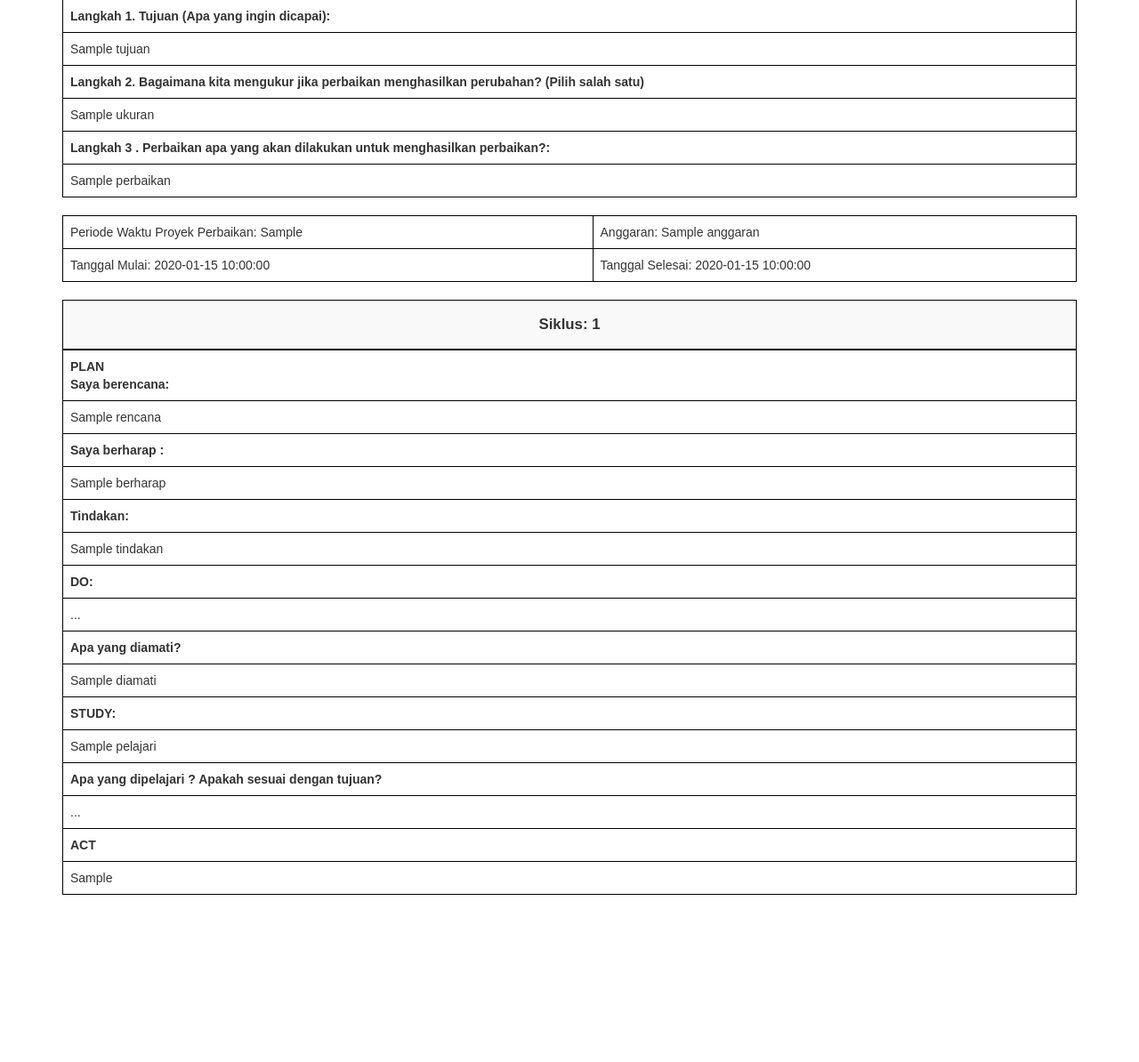
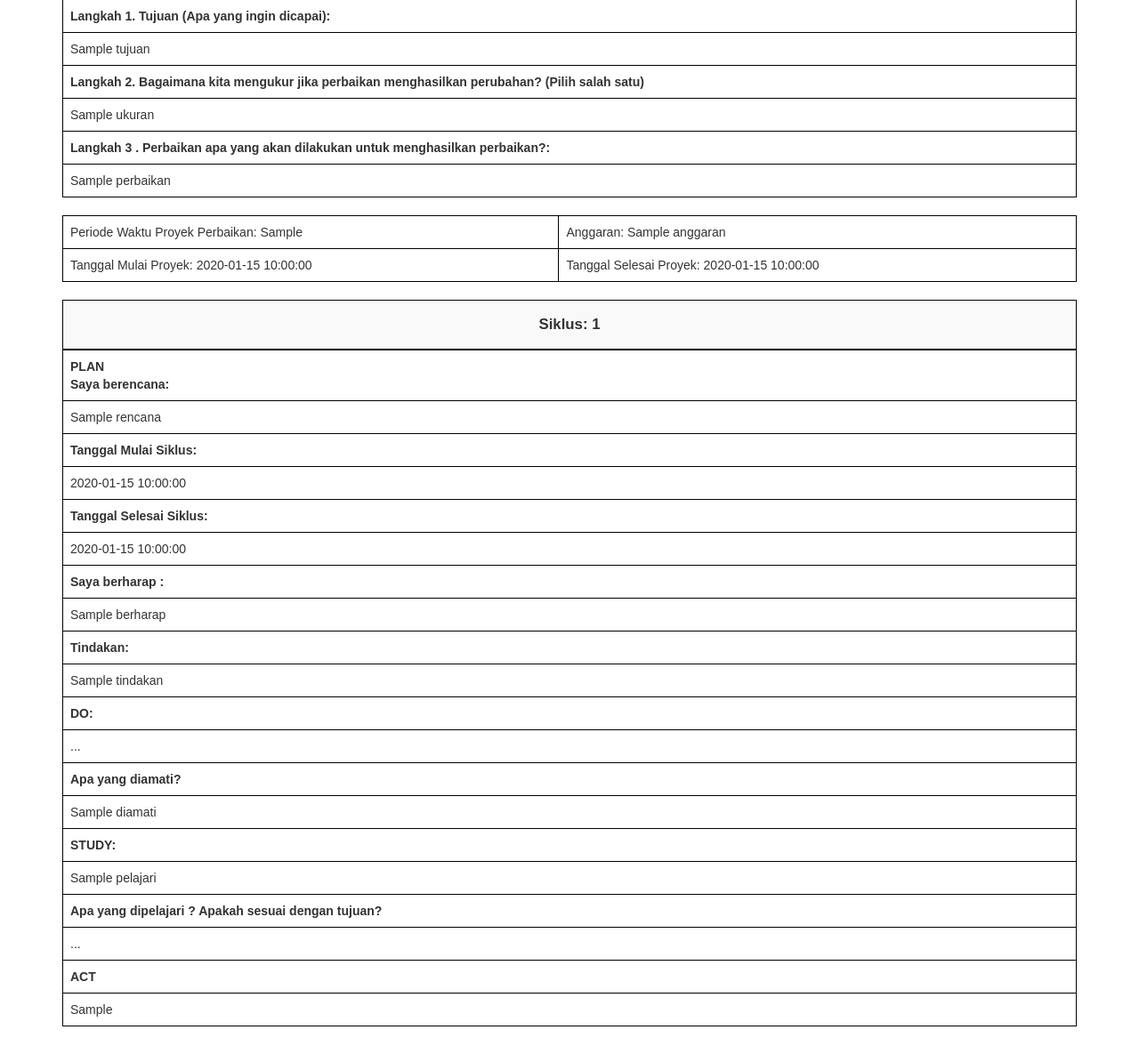
Before and after one commit to sopian27/synergy-report, a CodeIgniter app: the page made by application/views/lembar_pdsa.php in a window 1280 px wide. Shown: the part 480-1674 px from the top of the page at 89% size. Before the commit the page ends 1486 px from the top, so only its background shows below. Run offline with CodeIgniter, Linux system fonts and the light colour scheme; the template is opened without the code that fills it: most values are stand-ins (such as "Sample title", 1, 10 or a date in 2020).

Commit message:
add property tanggal mulai-selesai

```diff
--- a/application/views/lembar_pdsa.php
+++ b/application/views/lembar_pdsa.php
@@ -110,8 +110,8 @@
                 <td>Anggaran: <?=$list->ANGGARAN?></td>
             </tr>
             <tr>
-                <td>Tanggal Mulai: <?=$list->TANGGAL_MULAI?></td>
-                <td>Tanggal Selesai: <?=$list->TANGGAL_SELESAI?></td>
+                <td>Tanggal Mulai Proyek: <?=$list->TANGGAL_MULAI?></td>
+                <td>Tanggal Selesai Proyek: <?=$list->TANGGAL_SELESAI?></td>
             </tr>
         </table>
         <?php
@@ -126,6 +126,19 @@
             </tr>
             <tr>
                 <td><?=$siklus->RENCANA?></td>
+            </tr>
+            <tr>
+                <th>Tanggal Mulai Siklus:</th>
+            </tr>
+            <tr>
+                <td><?=$siklus->TANGGAL_MULAI?></td>
+            </tr>
+            <tr>
+                <th>Tanggal Selesai Siklus:</th>
+            </tr>
+            <tr>
+                <td><?=$siklus->TANGGAL_SELESAI?></td>
+            </tr>
             <tr>
                 <th>Saya berharap :</th>
             </tr>
```
